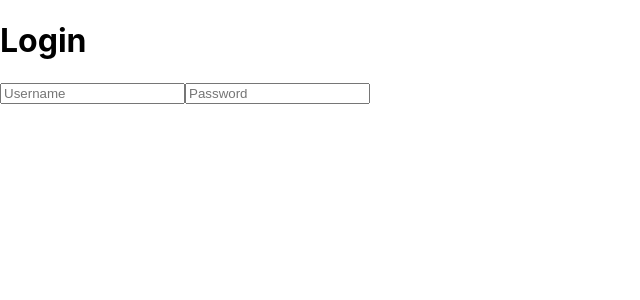
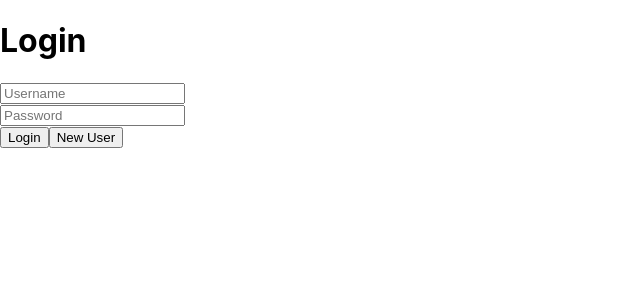
Before and after one commit to Reshmaps20/OnlineBookStore, a React (Create React App) app in the folder client/: page / in a window 1280 px wide. Shown: the top 300 px of the page, without its empty margins (0-640 px from the left). Built offline with nearby package versions, Linux system fonts and the light colour scheme; the HTML template or start-up script is replaced by a standard one.

Commit message:
feat : Display more fields when user clicks on Register button

```diff
--- a/client/package.json
+++ b/client/package.json
@@ -6,6 +6,9 @@
     "cra-template": "1.2.0",
     "react": "^19.0.0",
     "react-dom": "^19.0.0",
+    "react-icons": "^5.4.0",
+    "react-router": "^7.0.2",
+    "react-router-dom": "^7.0.2",
     "react-scripts": "5.0.1"
   },
   "scripts": {
@@ -34,7 +37,6 @@
   },
   "devDependencies": {
     "@testing-library/jest-dom": "^6.6.3",
-    "@testing-library/react": "^16.1.0",
-    "react-router-dom": "^7.0.2"
+    "@testing-library/react": "^16.1.0"
   }
 }
--- a/client/src/components/login/login.js
+++ b/client/src/components/login/login.js
@@ -1,26 +1,70 @@
 import React, { useState } from "react";
 const Login = () => {
 
-const [formData,setFormData] = useState({
+const [isRegister, setIsRegister] = useState(false);
+const [formData, setFormData] = useState({
     username: "",
+    firstName: "",
+    lastName: "",
     password: "",
+    confirmPassword: "",
   });
 
 const handleChange = (e) => {
  setFormData({ ...formData, [e.target.name]: e.target.value });
+};
+
+const handleLogin = (e) => {
   };
+
+const handleNewUser = (e) => {
+    setIsRegister(!isRegister);
+    setFormData({ username: "", password: "", firstName: "", lastName: "", confirmPassword: "" });
+  };
+
+const handleRegister = (e) => {
+  };
+
 
  return (
     <div className="login-container">
       <div className="login-form">
-        <h1>Login</h1>
+       <h1 data-testid="login-heading">{isRegister ? "Register" : "Login"}</h1>
 
          <div className="form-group">
             <input type="text" name="username" placeholder="Username" value={formData.username}
                     onChange={handleChange} />
+         </div>
+         {isRegister && ( <>
+            <div className="form-group">
+                <input type="text" name="firstName" placeholder="First Name" value={formData.firstName}
+                            onChange={handleChange} />
+            </div>
+            <div className="form-group">
+                <input type="text" name="lastName" placeholder="Last Name" value={formData.lastName}
+                           onChange={handleChange} />
+            </div>
+            </>
+         )}
+         <div className="form-group">
             <input type="password" name="password" placeholder="Password" value={formData.password}
                     onChange={handleChange} />
          </div>
+         {isRegister && ( <>
+            <div className="form-group confirm-password-container">
+                <input type="password" name="confirmPassword" placeholder="Confirm Password" value={formData.confirmPassword}
+                          onChange={handleChange}/>
+            </div>
+            </>
+         )}
+        <button className="form-button" data-testid="login-id"
+          onClick={isRegister ? handleRegister : handleLogin} >
+            {isRegister ? "Register" : "Login"}
+        </button>
+        <button className={`form-button ${isRegister ? 'already-user' : ''}`} data-testid="register-id"
+          onClick={handleNewUser} >
+          {isRegister ? "Already a user?" : "New User"}
+        </button>
       </div>
     </div>
  );
```
Also changed, not shown: 2 other files (tests, documents, lock files or other folders).
